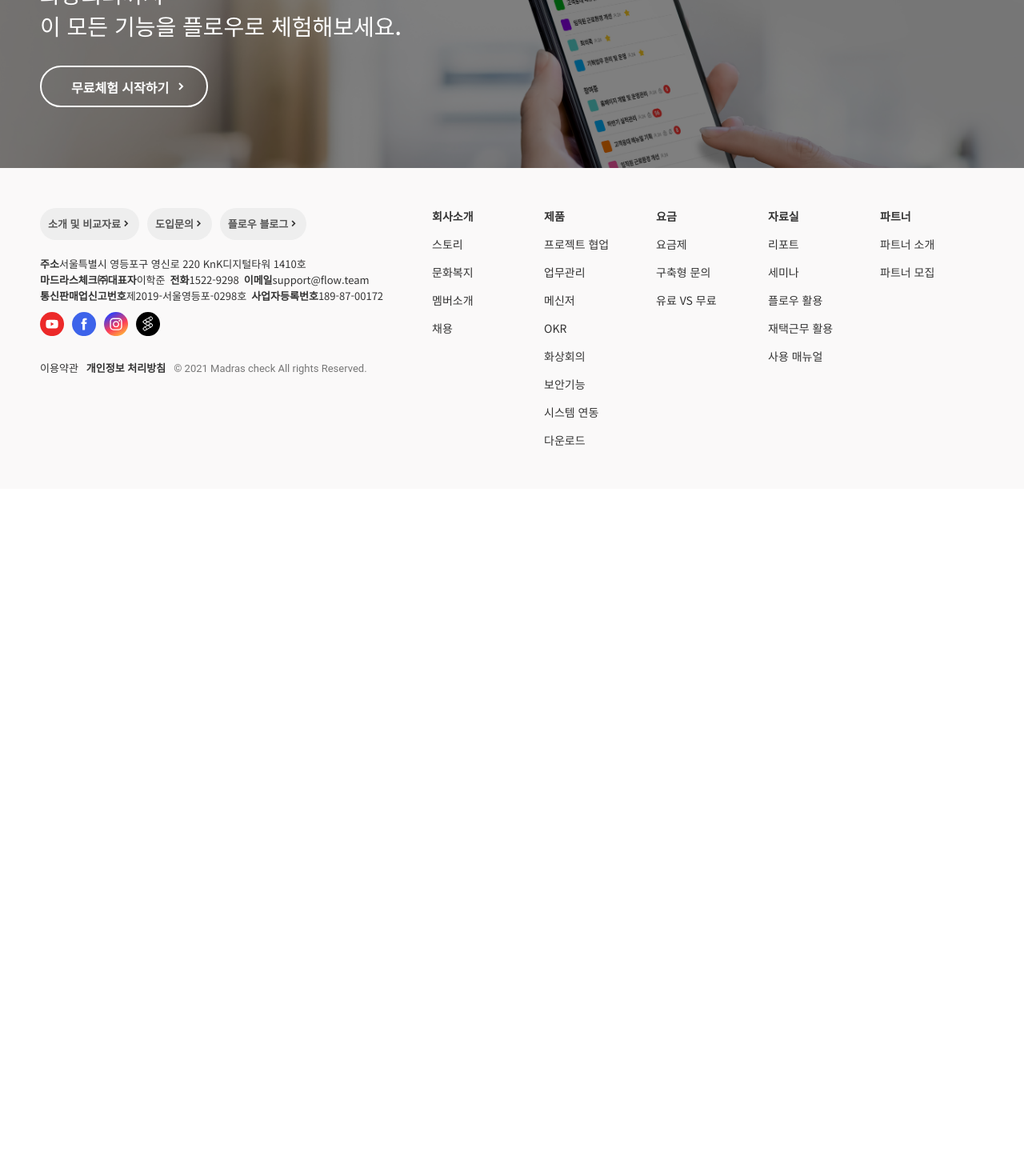
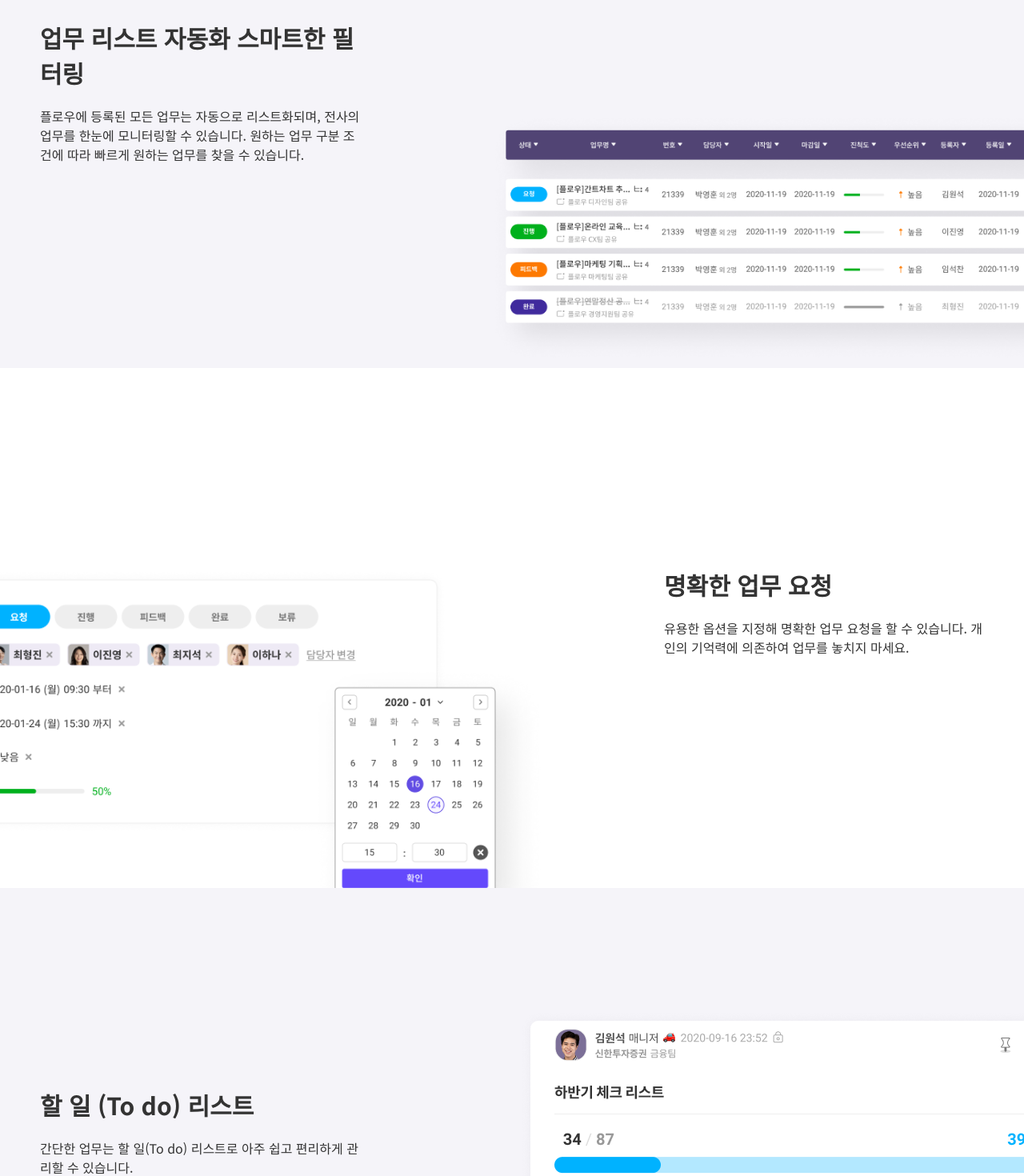
Before and after one commit to juunie-roh/flow-react-ts, a React (Create React App) app: page /task in a window 1280 px wide. Shown: the part 1220-2690 px from the top of the page at 80% size. Before the commit the page ends 1831 px from the top, so only its background shows below. Built offline with nearby package versions, Linux system fonts and the light colour scheme.

Commit message:
Task update

```diff
--- a/src/routes/Project.tsx
+++ b/src/routes/Project.tsx
@@ -3,10 +3,43 @@ import { ProductMainBanner, ProductBusinessBanner } from '../containers/sections
 import Article from '../containers/articles/Article'
 
 import '../styles/common.css'
+import { ArticleProps } from '../types/props'
 
 const Project = () => {
 
   const target = 'project';
+  const articles: Array<ArticleProps> = [
+    {
+      title: ["쉽고 강력한 히스토리 관리", null],
+      sub_title: "친숙한 SNS 피드 형태의 게시물로 업무를 공유하고 히스토리를 관리합니다.",
+      target: target,
+      number: 1
+    },
+    {
+      title: ["스마트한 파일 관리", "데스크탑과 모바일의 동기화"],
+      sub_title: "데스크탑과 모바일의 파일 동기화로 프로젝트 별 파일과 자료를 무기한 보관하고 신속히 검색해 찾아볼 수 있습니다.",
+      target: target,
+      number: 2
+    },
+    {
+      title: ["일정 공유 스마트 캘린더", null],
+      sub_title: "위치기반의 구글맵 & 플로우 캘린더와 연동되어 회의・미팅・출장 등 일정을 쉽고 빠르게 공유할 수 있습니다.",
+      target: target,
+      number: 3
+    },
+    {
+      title: ["외부인 및 협력사 초대", null],
+      sub_title: "카OO톡・네이O온・메일... 등 흩어져 있는 외부 협력사와 유기적인 소통이 가능합니다.",
+      target: target,
+      number: 4
+    },
+    {
+      title: ["관리자 · 참여자 권한 구분", null],
+      sub_title: "프로젝트 관리자와 일반 참여자간의 작성 및 조회 권한을 차등화하여 보안을 강화할 수 있습니다.",
+      target: target,
+      number: 5
+    }
+  ]
 
   return (
     <main>
@@ -15,36 +48,16 @@ const Project = () => {
                          target={target}
       />
 
-      <Article title={["쉽고 강력한 히스토리 관리", null]}
-               sub_title="친숙한 SNS 피드 형태의 게시물로 업무를 공유하고 히스토리를 관리합니다."
-               target={target}
-               number={1}
-      />
-
-      <Article title={["스마트한 파일 관리", "데스크탑과 모바일의 동기화"]}
-               sub_title="데스크탑과 모바일의 파일 동기화로 프로젝트 별 파일과 자료를 무기한
-                          보관하고 신속히 검색해 찾아볼 수 있습니다."
-               target={target}
-               number={2}
-      />
-
-      <Article title={["일정 공유 스마트 캘린더", null]}
-               sub_title="위치기반의 구글맵 & 플로우 캘린더와 연동되어 회의・미팅・출장 등 일정을 쉽고 빠르게 공유할 수 있습니다."
-               target={target}
-               number={3}
-      />
-
-      <Article title={["외부인 및 협력사 초대", null]}
-               sub_title="카OO톡・네이O온・메일... 등 흩어져 있는 외부 협력사와 유기적인 소통이 가능합니다."
-               target={target}
-               number={4}
-      />
-
-      <Article title={["관리자 · 참여자 권한 구분", null]}
-               sub_title="프로젝트 관리자와 일반 참여자간의 작성 및 조회 권한을 차등화하여 보안을 강화할 수 있습니다."
-               target={target}
-               number={5}
-      />
+      {
+        articles.map((article) => (
+          <Article key={target + article.number}
+                   title={article.title}
+                   sub_title={article.sub_title}
+                   target={article.target}
+                   number={article.number}
+          />
+        ))
+      }
 
       <ProductBusinessBanner />
     </main>
--- a/src/routes/Task.tsx
+++ b/src/routes/Task.tsx
@@ -1,11 +1,45 @@
 import React from 'react'
 import { ProductBusinessBanner, ProductMainBanner } from '../containers/sections'
+import Article from '../containers/articles/Article';
+import { ArticleProps } from '../types/props';
 
 import '../styles/common.css'
 
 const Task = () => {
 
   const target = 'task';
+  const articles: Array<ArticleProps> = [
+    {
+      title: ["업무 리스트 자동화 스마트한 필터링", null],
+      sub_title: '플로우에 등록된 모든 업무는 자동으로 리스트화되며, 전사의 업무를 한눈에 모니터링할 수 있습니다. 원하는 업무 구분 조건에 따라 빠르게 원하는 업무를 찾을 수 있습니다.',
+      target: target,
+      number: 1
+    },
+    {
+      title: ["명확한 업무 요청", null],
+      sub_title: '유용한 옵션을 지정해 명확한 업무 요청을 할 수 있습니다. 개인의 기억력에 의존하여 업무를 놓치지 마세요.',
+      target: target,
+      number: 2
+    },
+    {
+      title: ["할 일 (To do) 리스트", null],
+      sub_title: '간단한 업무는 할 일(To do) 리스트로 아주 쉽고 편리하게 관리할 수 있습니다.',
+      target: target,
+      number: 3
+    },
+    {
+      title: ["실시간 업무 알림과", "다양한 알림 옵션"],
+      sub_title: '동일 프로젝트 구성원들의 업무 진행 상태가 실시간 알림으로 전달되어 업무 공유가 편리해집니다.',
+      target: target,
+      number: 4
+    },
+    {
+      title: ["간트차트(WBS)", null],
+      sub_title: '직관적인 차트와 그리드 형태를 기반으로 프로젝트 계획, 실행을 유연하게 관리할 수 있습니다.',
+      target: target,
+      number: 5
+    }
+  ]
 
   return (
 
@@ -15,6 +49,17 @@ const Task = () => {
                          target={target}
       />
 
+      {
+        articles.map((article) => (
+          <Article key={target + article.number}
+                   title={article.title}
+                   sub_title={article.sub_title}
+                   target={article.target}
+                   number={article.number}
+          />
+        ))
+      }
+
       <ProductBusinessBanner />
     </main>
 
```
Also changed, not shown: public/images/task/content-5.png (renamed from public/images/task/content-5-wbs.png).
